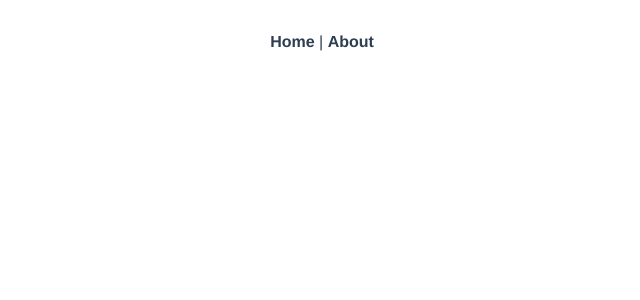
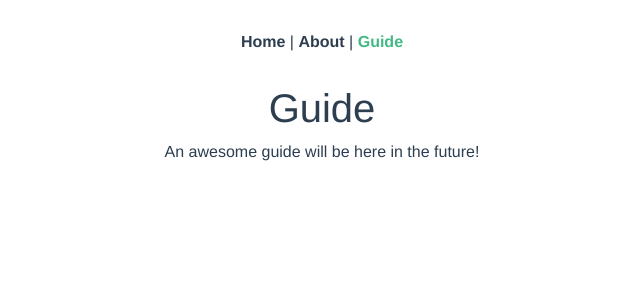
Before and after one commit to holruum/holruum, a Vue app: page /guide in a window 1280 px wide. Shown: the top 300 px of the page, without its empty margins (318-958 px from the left). Built offline with nearby package versions, Linux system fonts and the light colour scheme.

Commit message:
Added default guide

```diff
--- a/src/App.vue
+++ b/src/App.vue
@@ -2,7 +2,8 @@
   <div id="app">
     <div id="nav">
       <router-link to="/">Home</router-link> |
-      <router-link to="/about">About</router-link>
+      <router-link to="/about">About</router-link> |
+      <router-link to="/guide">Guide</router-link>
     </div>
     <router-view/>
   </div>
--- a/src/router.js
+++ b/src/router.js
@@ -18,7 +18,12 @@ export default new Router({
       // this generates a separate chunk (about.[hash].js) for this route
       // which is lazy-loaded when the route is visited.
       component: () => import(/* webpackChunkName: "about" */ './views/About.vue')
-    }
+    },
+      {
+          path: '/guide',
+          name: 'guide',
+          component: () => import(/* webpackChunkName: "about" */ './views/Guide.vue')
+      }
   ],
   mode: 'history'
 })
--- /dev/null
+++ b/src/views/Guide.vue
@@ -0,0 +1,6 @@
+<template>
+    <div class="guide">
+        <h1>Guide</h1>
+        An awesome guide will be here in the future!
+    </div>
+</template>
```
